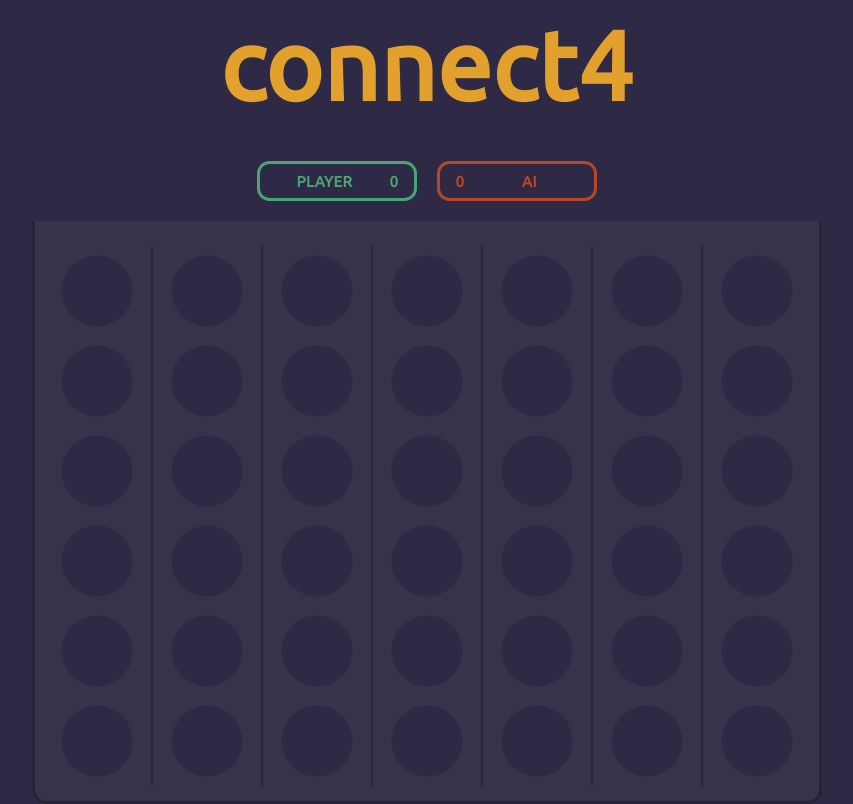
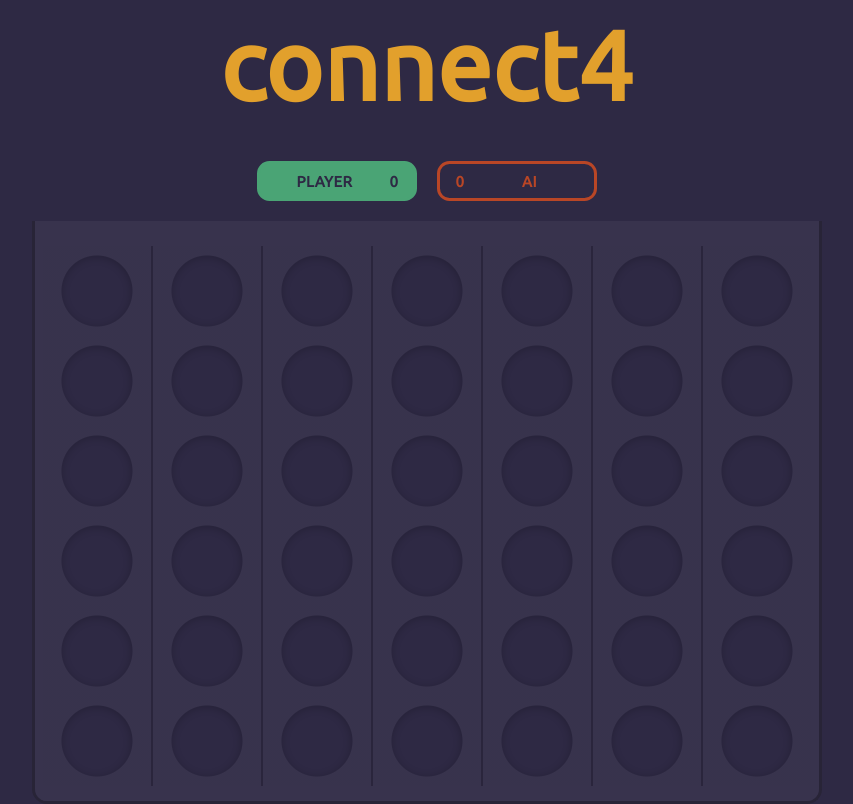
Before and after one commit to Thilerion/connect4, a Vue app: page / in a window 1280 px wide. Shown: the whole page, without its empty margins (213-1066 px from the left). Built offline with nearby package versions, Linux system fonts and the light colour scheme.

Commit message:
Cleaned up unused props and code from components

```diff
--- a/src/App.vue
+++ b/src/App.vue
@@ -1,8 +1,25 @@
 <template>
 	<div id="app">
 		<h1>Connect4</h1>
-		<C4Scoreboard v-bind="{p1: players[1], p2: players[2], winner, gameEnd}" @newGame="newGame" />
-		<C4Board v-bind="{cols, rows, currentPlayer, board, winner, gameEnd, p1: players[1], p2: players[2]}" @doMove="doMove" />
+		<C4Scoreboard
+			v-bind="{
+				p1,
+				p2,
+				winner,
+				gameEnd,
+				currentPlayer
+			}"
+			@newGame="newGame"
+		/>
+		<C4Board
+			v-bind="{
+				cols,
+				rows,
+				board,
+				uiSettings
+			}"
+			@doMove="doMove"
+		/>
 	</div>
 </template>
 
@@ -10,7 +27,7 @@
 import Connect4Game from './lib/Connect4.js';
 import { SETTINGS, PLAYER_ONE, PLAYER_TWO, NO_PIECE, AI, HUMAN } from './lib/Constants.js';
 
-const settings = { ...SETTINGS };
+const gameSettings = { ...SETTINGS };
 
 import C4Board from './components/Board.vue';
 import C4Scoreboard from './components/Scoreboard.vue';
@@ -23,7 +40,11 @@ export default {
 	},
 	data() {
 		return {
-			settings: settings,
+			gameSettings,
+			uiSettings: {
+				pieceDepth: true,
+				boardInnerShadow: true
+			},
 			Game: {},
 			players: {
 				[PLAYER_ONE]: {
@@ -61,6 +82,12 @@ export default {
 		},
 		winner() {
 			return this.Game.winner;
+		},
+		p1() {
+			return this.players[PLAYER_ONE]
+		},
+		p2() {
+			return this.players[PLAYER_TWO]
 		}
 	},
 	methods: {
--- a/src/components/Board.vue
+++ b/src/components/Board.vue
@@ -23,18 +23,13 @@ import { PLAYER_ONE, PLAYER_TWO, NO_PIECE, AI, HUMAN } from '../lib/Constants.js
 
 export default {
 	props: [
-		'cols', 'rows', 'currentPlayer', 'board', 'winner', 'gameEnd', 'p1', 'p2'
+		'cols', 'rows', 'board', 'uiSettings'
 	],
 	data() {
 		return {
 			P1: PLAYER_ONE,
 			P2: PLAYER_TWO,
-			noPiece: NO_PIECE,
-
-			usePieceDepth: true,
-			useBoardInnerShadow: false,
-
-			processing: false
+			noPiece: NO_PIECE
 		}
 	},
 	components: {
@@ -43,61 +38,13 @@ export default {
 	computed: {
 		fullColumn() {
 			return this.board.map(col => col[col.length - 1] !== NO_PIECE);
+		},
+		usePieceDepth() {
+			return this.uiSettings.pieceDepth;
+		},
+		useBoardInnerShadow() {
+			return this.uiSettings.boardInnerShadow;
 		}
-	},
-	methods: {
-		tryMove(col) {
-
-		},
-		makeMove(col) {
-
-		},
-		newGame() {
-
-		}
-	// 	makeMove(col) {
-	// 		if (this.processing) {
-	// 			return;
-	// 		}
-	// 		if (!this.fullColumn[col]) {
-	// 			this.game.doMove(col);
-	// 		} else {
-	// 			console.warn("Can't place piece in full column!");
-	// 		}
-	// 	},
-	// 	async makeMonteCarloBestMove() {
-	// 		if (this.processing) {
-	// 			return;
-	// 		}
-
-	// 		this.processing = true;
-	// 		const results = await monteCarloBestMove(this.game.clone(), 2000);
-	// 		this.processing = false;
-
-	// 		this.makeMove(results[0].move);
-	// 	},
-	// 	newGame() {
-	// 		this.game = new Connect4Game();
-	// 	}
-	// },
-	// watch: {
-	// 	winner(newVal, oldVal) {
-	// 		if (newVal === PLAYER_ONE) {
-	// 			this.P1wins++;
-	// 		} else if (newVal === PLAYER_TWO) {
-	// 			this.P2wins++;
-	// 		}
-	// 	},
-	// 	currentPlayer: {
-	// 		handler(newVal, oldVal) {
-	// 			if (this.currentPlayerType === AI) {
-	// 				setTimeout(() => {
-	// 					this.makeMonteCarloBestMove();
-	// 				}, 0);
-	// 			}
-	// 		},
-	// 		immediate: true
-	// 	}
 	}
 }
 </script>
```
